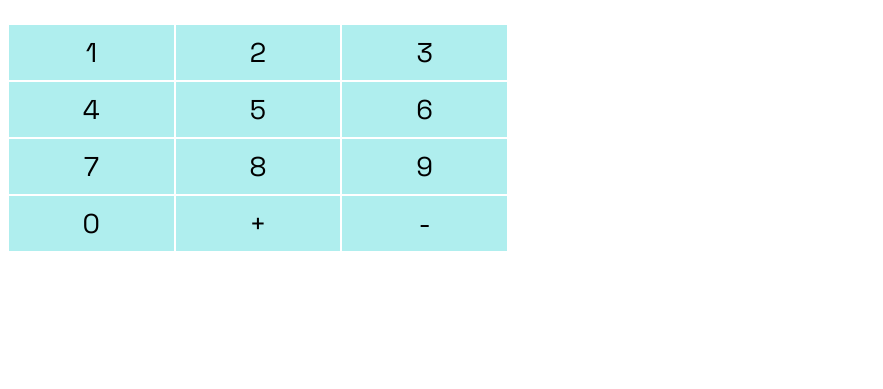
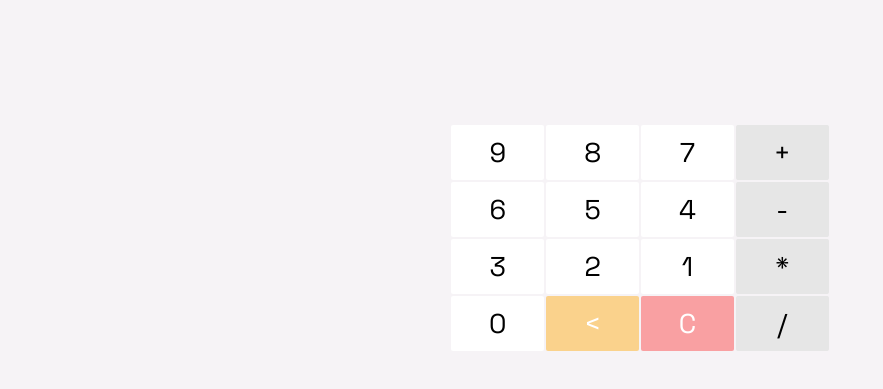
Before and after one commit to sajidmahamud835/javascript-calculator, a plain HTML site: page index.html in a window 1280 px wide. Shown: the part 81-470 px from the top of the page, without its empty margins (0-883 px from the left). Drawn offline with Linux system fonts and the light colour scheme.

Commit message:
button added

```diff
--- a/css/style.css
+++ b/css/style.css
@@ -4,18 +4,47 @@
 /* global styles and utilities  */
 body{
     font-family: 'Space Grotesk', sans-serif;
+    background-color: rgb(246, 243, 246);
 }
+header{
+    padding-bottom: 100px;
+}
+
 h1{
     font-size: 2.5em;
 }
 header span{
     color: orange;
 }
+.calculator{
+    display: block;
+}
 
-.calculator{
+.kyeboard{
     display: grid;
-    grid-template-columns: repeat(3, 1fr);
-    width: 500px;
+    grid-template-columns: 3fr 1fr;
+    width: 30%;
+    margin: auto;
+}
+
+.numbers{
+    display: grid;
+    grid-template-columns: repeat(3, 1fr)
+}
+
+.opartors{
+    display: grid;
+    grid-template-columns: 1fr;
+}
+
+.opartors .button{
+    background-color: rgb(230, 230, 230);
+    font-weight: 100;
+}
+
+.opartors .button:hover,
+.button:hover{
+    background-color: rgba(218, 216, 216, 0.952);
 }
 
 .button{
@@ -24,5 +53,16 @@ header span{
     display: block;
     padding: 10px;
     margin:1px;
-    background-color: paleturquoise;
+    border-radius: 2px;
+    background-color: white;
 }
+
+#clear{
+    color: white;
+    background-color: rgba(255, 0, 0, 0.342);
+}
+
+#backspace{
+    color: white;
+    background-color: rgba(255, 166, 0, 0.431);
+}
--- a/index.html
+++ b/index.html
@@ -16,19 +16,32 @@
     </header>
     <main>
         <section class="calculator">
+            <div class="display">
 
-            <div class="row"><span class="button">1</span></div>
-            <div class="row"><span class="button">2</span></div>
-            <div class="row"><span class="button">3</span></div>
-            <div class="row"><span class="button">4</span></div>
-            <div class="row"><span class="button">5</span></div>
-            <div class="row"><span class="button">6</span></div>
-            <div class="row"><span class="button">7</span></div>
-            <div class="row"><span class="button">8</span></div>
-            <div class="row"><span class="button">9</span></div>
-            <div class="row"><span class="button">0</span></div>
-            <div class="row"><span class="button">+</span></div>
-            <div class="row"><span class="button">-</span></div>
+            </div>
+            <div class="kyeboard">
+                <div class="numbers">
+                    <span class="button">9</span>
+                    <span class="button">8</span>
+                    <span class="button">7</span>
+                    <span class="button">6</span>
+                    <span class="button">5</span>
+                    <span class="button">4</span>
+                    <span class="button">3</span>
+                    <span class="button">2</span>
+                    <span class="button">1</span>
+                    <span class="button">0</span>
+                    <span id="backspace" class="button">
+                        < </span>
+                            <span id="clear" class="button"> C </span>
+                </div>
+                <div class="opartors">
+                    <span class="button">+</span>
+                    <span class="button">-</span>
+                    <span class="button">*</span>
+                    <span class="button">/</span>
+                </div>
+        </section>
         </section>
     </main>
     <!-- javascript -->
```
